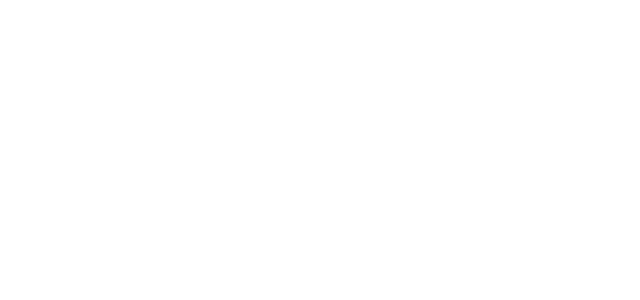
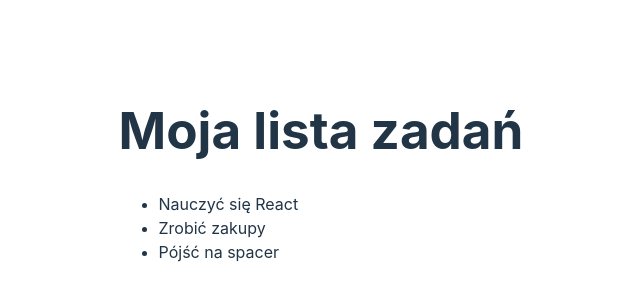
Before and after one commit to lukas-sikora/zadania-react, a React (Vite) app in the folder react-training/: page / in a window 1280 px wide. Shown: the part 226-526 px from the top of the page, without its empty margins (319-959 px from the left). Built offline with nearby package versions, Linux system fonts and the light colour scheme.

Commit message:
tailwind-css-task/2

```diff
--- a/react-training/src/App.jsx
+++ b/react-training/src/App.jsx
@@ -1,5 +1,11 @@
-function App() {
-  return <div></div>
-}
+import TodoList from "./components/TodoList";
 
-export default App
+const App = () => {
+  return (
+    <div className="flex flex-col items-center pt-10">
+      <h1 className="text-center text-gray-800 text-4xl">Moja lista zadań</h1>
+      <TodoList />
+    </div>
+  );
+};
+export default App;
--- /dev/null
+++ b/react-training/src/components/TodoList.jsx
@@ -0,0 +1,10 @@
+const TodoList = () => {
+  return (
+    <ul className="list-none p-4">
+      <li className="text-gray-700">Nauczyć się React</li>
+      <li className="text-gray-700">Zrobić zakupy</li>
+      <li className="text-gray-700">Pójść na spacer</li>
+    </ul>
+  );
+};
+export default TodoList;
```
